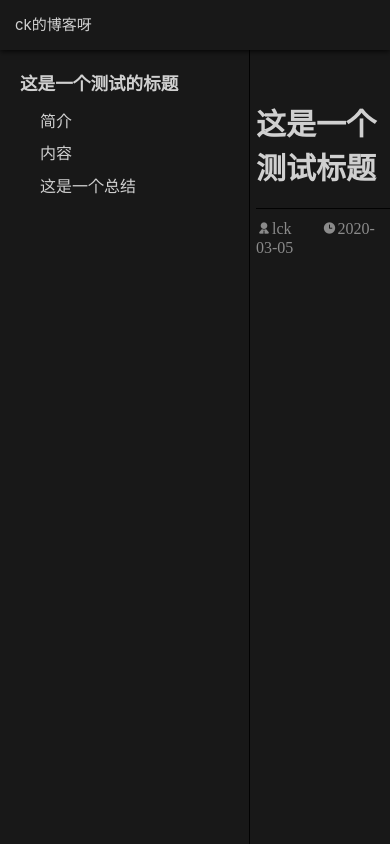
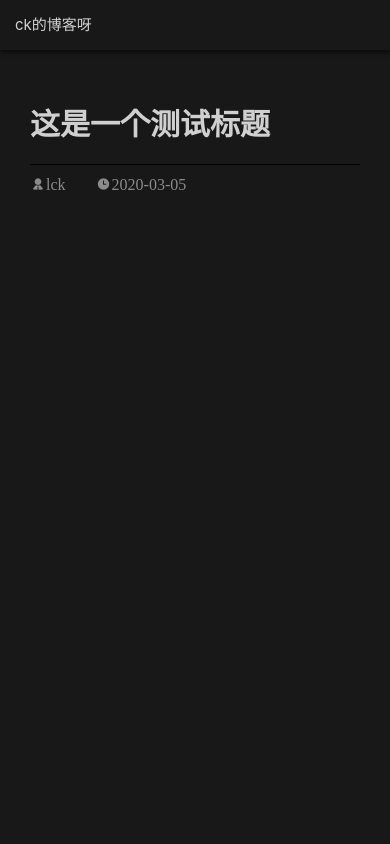
Before and after one commit to Lck6de1p/my-blog, a Vue app: page /#/test in a window 390 px wide. Built offline with nearby package versions, Linux system fonts and the light colour scheme.

Commit message:
屏幕小于700的时候隐藏主页侧边栏

```diff
--- a/src/assets/css/main.css
+++ b/src/assets/css/main.css
@@ -1,10 +1,12 @@
 @media (max-width: 768px) {
+    /* 控制头部样式字体大小 */
     .header-title h1 {
         font-size: 2.2rem;
     }
     .header-title p {
         font-size: 1.2rem;
     }
+    /* 控制主页面个人信息显示消失 */
     .info-wrappper {
         display: none;
     }
@@ -13,7 +15,18 @@
     }
 }
 
+@media (max-width: 700px) {
+    /* 控制博客主页侧边栏显示消失 */
+    .nav-bar-pc {
+        display: none;
+    }
+    .blog-page {
+        margin-left: 0px !important;
+    }
+}
+
 @media (min-width: 768px) {
+    /* 控制头部样式字体大小 */
     .header-title h1 {
         font-size: 2.5rem;
     }
--- a/src/components/page/test.vue
+++ b/src/components/page/test.vue
@@ -54,7 +54,7 @@ export default {
 }
 .blog-page {
     margin-left: 256px;
-    padding-top: 50px;
+    padding: 50px 30px;
 }
 .blog-content {
     max-width: 740px;
```
